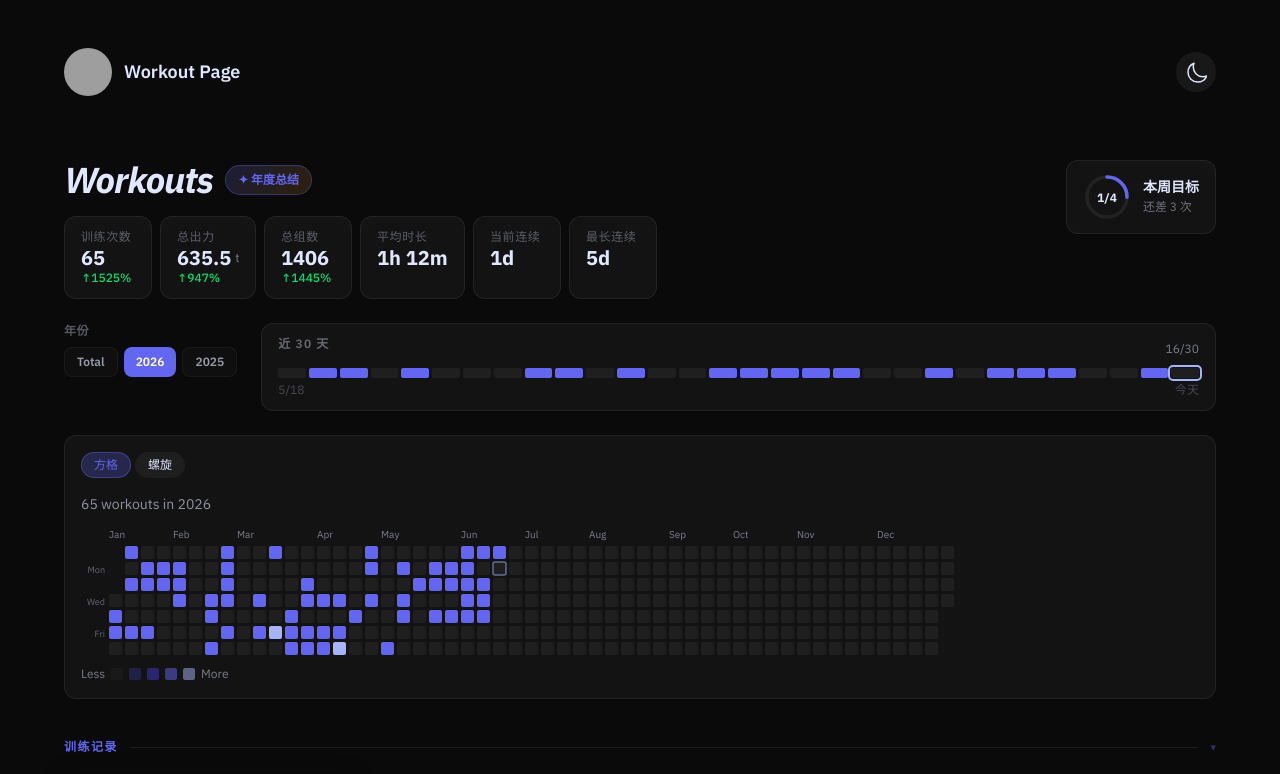
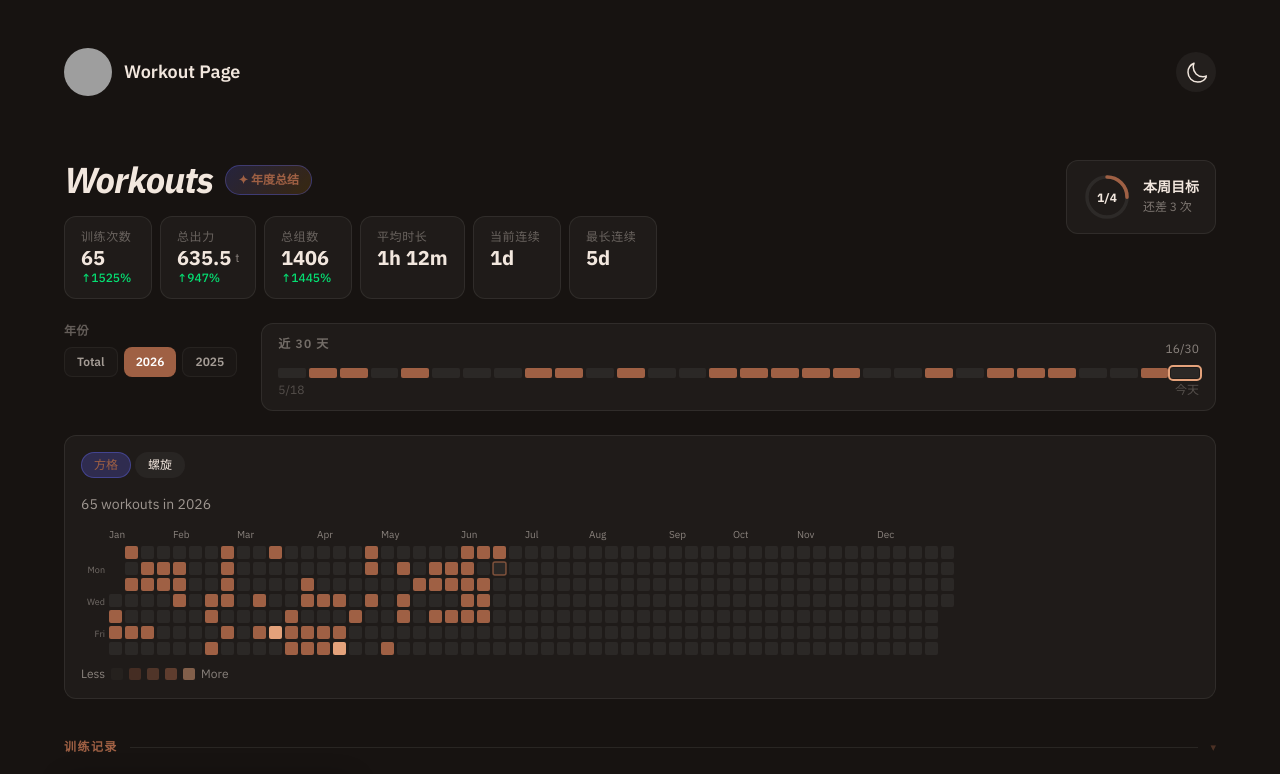
Before and after one commit to XmchxUp/workout_page, a React (Vite) app: page / in a window 1280 px wide. Shown: the top 774 px of the page. Built offline with nearby package versions, Linux system fonts and the light colour scheme; grey boxes are pictures that could not be loaded.

Commit message:
style: redefine workouts theme tokens

```diff
--- a/src/styles/index.css
+++ b/src/styles/index.css
@@ -6,237 +6,317 @@
 @import './mobile.css';
 
 /* ─── Workout page color system ─────────────────────────────────────────────
-   Indigo / violet palette — distinct identity from the running page's yellow.
+   Warm stone neutrals with a restrained terracotta accent.
    Dark default (base :root), then light overrides.
 ──────────────────────────────────────────────────────────────────────────── */
 :root {
   --font-sans: 'IBM Plex Sans', sans-serif;
   --font-mono: 'IBM Plex Mono', monospace;
 
-  /* Heatmap calendar levels — dark default */
-  --wc-empty:  rgba(255, 255, 255, 0.05);
-  --wc-l1:     #312e81;   /* indigo-900  */
-  --wc-l2:     #4338ca;   /* indigo-700  */
-  --wc-l3:     #6366f1;   /* indigo-500  */
-  --wc-l4:     #a5b4fc;   /* indigo-300  */
-  --wc-today:  rgba(165, 180, 252, 0.55);
-  --wc-hover:  rgba(165, 180, 252, 0.15);
+  --wo-accent-rgb: 199, 121, 82;
+  --wo-positive-rgb: 93, 124, 98;
+  --wo-negative-rgb: 168, 88, 76;
+  --wo-warning-rgb: 159, 117, 73;
+  --wo-shadow-rgb: 36, 20, 13;
 
-  /* Workout table — dark default */
-  --wt-border:    rgba(255, 255, 255, 0.07);
-  --wt-hover:     rgba(129, 140, 248, 0.07);
-  --wt-chip-bg:   rgba(129, 140, 248, 0.12);
-  --wt-detail-bg: rgba(0,   0,   0,   0.30);
-  --wt-icon:      rgba(255, 255, 255, 0.25);
-  --wt-pr-color:  #fcd34d;                    /* amber-300  */
-  --wt-pr-bg:     rgba(252, 211, 77,  0.14);
+  --wc-empty: rgba(255, 248, 242, 0.06);
+  --wc-l1: #6b3f2e;
+  --wc-l2: #82503a;
+  --wc-l3: #9f6044;
+  --wc-l4: #e4a27b;
+  --wc-today: rgba(var(--wo-accent-rgb), 0.55);
+  --wc-hover: rgba(var(--wo-accent-rgb), 0.16);
 
-  /* Workout surface cards — dark default */
-  --wo-card-bg:     rgba(255, 255, 255, 0.04);
-  --wo-card-border: rgba(255, 255, 255, 0.07);
-  --wo-card-hover:  rgba(255, 255, 255, 0.06);
-  --wo-section-line: rgba(255, 255, 255, 0.08);
+  --wt-border: rgba(255, 248, 242, 0.08);
+  --wt-hover: rgba(var(--wo-accent-rgb), 0.08);
+  --wt-chip-bg: rgba(var(--wo-accent-rgb), 0.12);
+  --wt-detail-bg: rgba(16, 10, 8, 0.28);
+  --wt-icon: rgba(242, 231, 222, 0.32);
+  --wt-pr-color: #e4a27b;
+  --wt-pr-bg: rgba(var(--wo-accent-rgb), 0.15);
 
-  /* Semantic chart colors — dark default */
-  --wo-chart-a:        #818cf8;   /* indigo-400  */
-  --wo-chart-b:        #2dd4bf;   /* teal-400    */
-  --wo-chart-c:        #f472b6;   /* pink-400    */
-  --wo-series-1:       #818cf8;   /* indigo-400  */
-  --wo-series-2:       #f472b6;   /* pink-400    */
-  --wo-series-3:       #fb923c;   /* orange-400  */
-  --wo-series-4:       #34d399;   /* emerald-400 */
-  --wo-series-5:       #38bdf8;   /* sky-400     */
-  --wo-series-6:       #c084fc;   /* purple-400  */
-  --wo-series-7:       #fbbf24;   /* amber-400   */
-  --wo-series-8:       #2dd4bf;   /* teal-400    */
-  --wo-positive:       #34d399;   /* emerald-400 */
-  --wo-positive-bg:    rgba(52, 211, 153, 0.12);
-  --wo-negative:       #f87171;   /* red-400     */
-  --wo-negative-bg:    rgba(248, 113, 113, 0.10);
-  --wo-warning:        #fbbf24;   /* amber-400   */
-  --wo-warning-bg:     rgba(251, 191, 36, 0.12);
-  --wo-fitness:        #60a5fa;   /* blue-400    */
-  --wo-fatigue:        #f87171;   /* red-400     */
-  --wo-form:           #34d399;   /* emerald-400 */
-  --wo-grid:           rgba(255, 255, 255, 0.08);
-  --wo-axis-text:      rgba(255, 255, 255, 0.30);
+  --wo-card-bg: rgba(255, 248, 242, 0.035);
+  --wo-card-border: rgba(255, 248, 242, 0.08);
+  --wo-card-hover: rgba(255, 248, 242, 0.055);
+  --wo-section-line: rgba(255, 248, 242, 0.08);
 
-  /* Base colors — dark default */
-  --color-brand: #6366f1;         /* indigo-500  */
-  --color-bg: #0a0a0a;
-  --color-tx: #e0e7ff;            /* indigo-100  */
-  --color-hr: rgba(255, 255, 255, 0.10);
-  --color-run-row-hover-background: rgba(255, 255, 255, 0.06);
+  --wo-chart-a: #c77952;
+  --wo-chart-b: #9f6044;
+  --wo-chart-c: #6b3f2e;
+  --wo-series-1: #e4a27b;
+  --wo-series-2: #c77952;
+  --wo-series-3: #b36d4b;
+  --wo-series-4: #9f6044;
+  --wo-series-5: #82503a;
+  --wo-series-6: #6b3f2e;
+  --wo-series-7: #5b372b;
+  --wo-series-8: #d9b6a1;
+  --wo-positive: rgb(var(--wo-positive-rgb));
+  --wo-positive-bg: rgba(var(--wo-positive-rgb), 0.14);
+  --wo-negative: rgb(var(--wo-negative-rgb));
+  --wo-negative-bg: rgba(var(--wo-negative-rgb), 0.14);
+  --wo-warning: rgb(var(--wo-warning-rgb));
+  --wo-warning-bg: rgba(var(--wo-warning-rgb), 0.14);
+  --wo-fitness: #c77952;
+  --wo-fatigue: rgb(var(--wo-negative-rgb));
+  --wo-form: rgb(var(--wo-positive-rgb));
+  --wo-grid: rgba(255, 248, 242, 0.08);
+  --wo-axis-text: rgba(242, 231, 222, 0.36);
+
+  --wo-accent-soft-bg: rgba(var(--wo-accent-rgb), 0.12);
+  --wo-accent-soft-bg-strong: rgba(var(--wo-accent-rgb), 0.2);
+  --wo-accent-soft-border: rgba(var(--wo-accent-rgb), 0.28);
+  --wo-accent-line-soft: rgba(var(--wo-accent-rgb), 0.4);
+  --wo-accent-line-strong: rgba(var(--wo-accent-rgb), 0.72);
+  --wo-accent-glow: 0 18px 40px rgba(var(--wo-shadow-rgb), 0.28);
+  --wo-card-shadow-hover: 0 12px 28px rgba(var(--wo-shadow-rgb), 0.24);
+  --wo-modal-shadow: 0 24px 60px rgba(var(--wo-shadow-rgb), 0.4);
+  --wo-popover-shadow: 0 10px 28px rgba(var(--wo-shadow-rgb), 0.22);
+  --wo-modal-backdrop: rgba(14, 10, 8, 0.82);
+  --wo-focus-ring: 0 0 0 3px rgba(var(--wo-accent-rgb), 0.18);
+
+  --color-brand: #c77952;
+  --color-bg: #171311;
+  --color-tx: #f2e7de;
+  --color-hr: rgba(255, 248, 242, 0.1);
+  --color-run-row-hover-background: rgba(255, 248, 242, 0.05);
+  --color-background: var(--wo-card-bg);
 }
 
 @media (prefers-color-scheme: light) {
   :root {
-    --wc-empty:  rgba(0, 0, 0, 0.06);
-    --wc-l1:     #e0e7ff;
-    --wc-l2:     #818cf8;
-    --wc-l3:     #4f46e5;
-    --wc-l4:     #3730a3;
-    --wc-today:  rgba(55, 48, 163, 0.45);
-    --wc-hover:  rgba(79, 70, 229, 0.12);
+    --wo-accent-rgb: 166, 95, 66;
+    --wo-positive-rgb: 93, 124, 98;
+    --wo-negative-rgb: 168, 88, 76;
+    --wo-warning-rgb: 159, 117, 73;
+    --wo-shadow-rgb: 95, 59, 38;
 
-    --wt-border:    rgba(0, 0, 0, 0.08);
-    --wt-hover:     rgba(99, 102, 241, 0.05);
-    --wt-chip-bg:   rgba(99, 102, 241, 0.09);
-    --wt-detail-bg: rgba(99, 102, 241, 0.04);
-    --wt-icon:      rgba(0, 0, 0, 0.28);
-    --wt-pr-color:  #92400e;
-    --wt-pr-bg:     rgba(146, 64, 14, 0.10);
+    --wc-empty: rgba(72, 41, 28, 0.08);
+    --wc-l1: #d9b6a1;
+    --wc-l2: #cf9d81;
+    --wc-l3: #c28663;
+    --wc-l4: #9d573b;
+    --wc-today: rgba(var(--wo-accent-rgb), 0.45);
+    --wc-hover: rgba(var(--wo-accent-rgb), 0.12);
 
-    --wo-card-bg:     rgba(255, 255, 255, 0.72);
-    --wo-card-border: rgba(0, 0, 0, 0.07);
-    --wo-card-hover:  rgba(0, 0, 0, 0.03);
-    --wo-section-line: rgba(0, 0, 0, 0.09);
+    --wt-border: rgba(72, 41, 28, 0.08);
+    --wt-hover: rgba(var(--wo-accent-rgb), 0.06);
+    --wt-chip-bg: rgba(var(--wo-accent-rgb), 0.1);
+    --wt-detail-bg: rgba(166, 95, 66, 0.05);
+    --wt-icon: rgba(61, 42, 32, 0.32);
+    --wt-pr-color: #9d573b;
+    --wt-pr-bg: rgba(var(--wo-accent-rgb), 0.12);
 
-    --wo-chart-a:        #4338ca;
-    --wo-chart-b:        #0d9488;
-    --wo-chart-c:        #db2777;
-    --wo-series-1:       #4338ca;
-    --wo-series-2:       #db2777;
-    --wo-series-3:       #c2410c;
-    --wo-series-4:       #059669;
-    --wo-series-5:       #0369a1;
-    --wo-series-6:       #7c3aed;
-    --wo-series-7:       #b45309;
-    --wo-series-8:       #0d9488;
-    --wo-positive:       #059669;
-    --wo-positive-bg:    rgba(5, 150, 105, 0.10);
-    --wo-negative:       #dc2626;
-    --wo-negative-bg:    rgba(220, 38, 38, 0.08);
-    --wo-warning:        #b45309;
-    --wo-warning-bg:     rgba(180, 83, 9, 0.10);
-    --wo-fitness:        #1d4ed8;
-    --wo-fatigue:        #dc2626;
-    --wo-form:           #059669;
-    --wo-grid:           rgba(0, 0, 0, 0.07);
-    --wo-axis-text:      rgba(0, 0, 0, 0.30);
+    --wo-card-bg: rgba(255, 255, 255, 0.58);
+    --wo-card-border: rgba(72, 41, 28, 0.08);
+    --wo-card-hover: rgba(255, 255, 255, 0.72);
+    --wo-section-line: rgba(72, 41, 28, 0.1);
 
-    --color-brand: #4338ca;
-    --color-bg: #f5f5f5;
-    --color-tx: #1e1b4b;
-    --color-hr: rgba(0, 0, 0, 0.10);
-    --color-run-row-hover-background: rgba(0, 0, 0, 0.04);
+    --wo-chart-a: #a65f42;
+    --wo-chart-b: #b47153;
+    --wo-chart-c: #cf9d81;
+    --wo-series-1: #9d573b;
+    --wo-series-2: #a65f42;
+    --wo-series-3: #b47153;
+    --wo-series-4: #c28663;
+    --wo-series-5: #cf9d81;
+    --wo-series-6: #d9b6a1;
+    --wo-series-7: #6e4b3c;
+    --wo-series-8: #ead7cb;
+    --wo-positive: rgb(var(--wo-positive-rgb));
+    --wo-positive-bg: rgba(var(--wo-positive-rgb), 0.14);
+    --wo-negative: rgb(var(--wo-negative-rgb));
+    --wo-negative-bg: rgba(var(--wo-negative-rgb), 0.14);
+    --wo-warning: rgb(var(--wo-warning-rgb));
+    --wo-warning-bg: rgba(var(--wo-warning-rgb), 0.14);
+    --wo-fitness: #a65f42;
+    --wo-fatigue: rgb(var(--wo-negative-rgb));
+    --wo-form: rgb(var(--wo-positive-rgb));
+    --wo-grid: rgba(72, 41, 28, 0.08);
+    --wo-axis-text: rgba(61, 42, 32, 0.42);
+
+    --wo-accent-soft-bg: rgba(var(--wo-accent-rgb), 0.12);
+    --wo-accent-soft-bg-strong: rgba(var(--wo-accent-rgb), 0.2);
+    --wo-accent-soft-border: rgba(var(--wo-accent-rgb), 0.28);
+    --wo-accent-line-soft: rgba(var(--wo-accent-rgb), 0.4);
+    --wo-accent-line-strong: rgba(var(--wo-accent-rgb), 0.72);
+    --wo-accent-glow: 0 18px 40px rgba(var(--wo-shadow-rgb), 0.18);
+    --wo-card-shadow-hover: 0 12px 28px rgba(var(--wo-shadow-rgb), 0.14);
+    --wo-modal-shadow: 0 24px 60px rgba(var(--wo-shadow-rgb), 0.18);
+    --wo-popover-shadow: 0 10px 28px rgba(var(--wo-shadow-rgb), 0.12);
+    --wo-modal-backdrop: rgba(61, 42, 32, 0.38);
+    --wo-focus-ring: 0 0 0 3px rgba(var(--wo-accent-rgb), 0.18);
+
+    --color-brand: #a65f42;
+    --color-bg: #f3ece4;
+    --color-tx: #3d2a20;
+    --color-hr: rgba(72, 41, 28, 0.1);
+    --color-run-row-hover-background: rgba(72, 41, 28, 0.04);
+    --color-background: var(--wo-card-bg);
   }
 }
 
 /* Manual override (higher priority than media query) */
 [data-theme='dark'] {
-  --wc-empty:  rgba(255, 255, 255, 0.05);
-  --wc-l1:     #312e81;
-  --wc-l2:     #4338ca;
-  --wc-l3:     #6366f1;
-  --wc-l4:     #a5b4fc;
-  --wc-today:  rgba(165, 180, 252, 0.55);
-  --wc-hover:  rgba(165, 180, 252, 0.15);
+  --wo-accent-rgb: 199, 121, 82;
+  --wo-positive-rgb: 93, 124, 98;
+  --wo-negative-rgb: 168, 88, 76;
+  --wo-warning-rgb: 159, 117, 73;
+  --wo-shadow-rgb: 36, 20, 13;
 
-  --wt-border:    rgba(255, 255, 255, 0.07);
-  --wt-hover:     rgba(129, 140, 248, 0.07);
-  --wt-chip-bg:   rgba(129, 140, 248, 0.12);
-  --wt-detail-bg: rgba(0, 0, 0, 0.30);
-  --wt-icon:      rgba(255, 255, 255, 0.25);
-  --wt-pr-color:  #fcd34d;
-  --wt-pr-bg:     rgba(252, 211, 77, 0.14);
+  --wc-empty: rgba(255, 248, 242, 0.06);
+  --wc-l1: #6b3f2e;
+  --wc-l2: #82503a;
+  --wc-l3: #9f6044;
+  --wc-l4: #e4a27b;
+  --wc-today: rgba(var(--wo-accent-rgb), 0.55);
+  --wc-hover: rgba(var(--wo-accent-rgb), 0.16);
 
-  --wo-card-bg:     rgba(255, 255, 255, 0.04);
-  --wo-card-border: rgba(255, 255, 255, 0.07);
-  --wo-card-hover:  rgba(255, 255, 255, 0.06);
-  --wo-section-line: rgba(255, 255, 255, 0.08);
+  --wt-border: rgba(255, 248, 242, 0.08);
+  --wt-hover: rgba(var(--wo-accent-rgb), 0.08);
+  --wt-chip-bg: rgba(var(--wo-accent-rgb), 0.12);
+  --wt-detail-bg: rgba(16, 10, 8, 0.28);
+  --wt-icon: rgba(242, 231, 222, 0.32);
+  --wt-pr-color: #e4a27b;
+  --wt-pr-bg: rgba(var(--wo-accent-rgb), 0.15);
 
-  --wo-chart-a:        #818cf8;
-  --wo-chart-b:        #2dd4bf;
-  --wo-chart-c:        #f472b6;
-  --wo-series-1:       #818cf8;
-  --wo-series-2:       #f472b6;
-  --wo-series-3:       #fb923c;
-  --wo-series-4:       #34d399;
-  --wo-series-5:       #38bdf8;
-  --wo-series-6:       #c084fc;
-  --wo-series-7:       #fbbf24;
-  --wo-series-8:       #2dd4bf;
-  --wo-positive:       #34d399;
-  --wo-positive-bg:    rgba(52, 211, 153, 0.12);
-  --wo-negative:       #f87171;
-  --wo-negative-bg:    rgba(248, 113, 113, 0.10);
-  --wo-warning:        #fbbf24;
-  --wo-warning-bg:     rgba(251, 191, 36, 0.12);
-  --wo-fitness:        #60a5fa;
-  --wo-fatigue:        #f87171;
-  --wo-form:           #34d399;
-  --wo-grid:           rgba(255, 255, 255, 0.08);
-  --wo-axis-text:      rgba(255, 255, 255, 0.30);
+  --wo-card-bg: rgba(255, 248, 242, 0.035);
+  --wo-card-border: rgba(255, 248, 242, 0.08);
+  --wo-card-hover: rgba(255, 248, 242, 0.055);
+  --wo-section-line: rgba(255, 248, 242, 0.08);
 
-  --color-brand: #6366f1;
-  --color-bg: #0a0a0a;
-  --color-tx: #e0e7ff;
-  --color-hr: rgba(255, 255, 255, 0.10);
-  --color-run-row-hover-background: rgba(255, 255, 255, 0.06);
+  --wo-chart-a: #c77952;
+  --wo-chart-b: #9f6044;
+  --wo-chart-c: #6b3f2e;
+  --wo-series-1: #e4a27b;
+  --wo-series-2: #c77952;
+  --wo-series-3: #b36d4b;
+  --wo-series-4: #9f6044;
+  --wo-series-5: #82503a;
+  --wo-series-6: #6b3f2e;
+  --wo-series-7: #5b372b;
+  --wo-series-8: #d9b6a1;
+  --wo-positive: rgb(var(--wo-positive-rgb));
+  --wo-positive-bg: rgba(var(--wo-positive-rgb), 0.14);
+  --wo-negative: rgb(var(--wo-negative-rgb));
+  --wo-negative-bg: rgba(var(--wo-negative-rgb), 0.14);
+  --wo-warning: rgb(var(--wo-warning-rgb));
+  --wo-warning-bg: rgba(var(--wo-warning-rgb), 0.14);
+  --wo-fitness: #c77952;
+  --wo-fatigue: rgb(var(--wo-negative-rgb));
+  --wo-form: rgb(var(--wo-positive-rgb));
+  --wo-grid: rgba(255, 248, 242, 0.08);
+  --wo-axis-text: rgba(242, 231, 222, 0.36);
+
+  --wo-accent-soft-bg: rgba(var(--wo-accent-rgb), 0.12);
+  --wo-accent-soft-bg-strong: rgba(var(--wo-accent-rgb), 0.2);
+  --wo-accent-soft-border: rgba(var(--wo-accent-rgb), 0.28);
+  --wo-accent-line-soft: rgba(var(--wo-accent-rgb), 0.4);
+  --wo-accent-line-strong: rgba(var(--wo-accent-rgb), 0.72);
+  --wo-accent-glow: 0 18px 40px rgba(var(--wo-shadow-rgb), 0.28);
+  --wo-card-shadow-hover: 0 12px 28px rgba(var(--wo-shadow-rgb), 0.24);
+  --wo-modal-shadow: 0 24px 60px rgba(var(--wo-shadow-rgb), 0.4);
+  --wo-popover-shadow: 0 10px 28px rgba(var(--wo-shadow-rgb), 0.22);
+  --wo-modal-backdrop: rgba(14, 10, 8, 0.82);
+  --wo-focus-ring: 0 0 0 3px rgba(var(--wo-accent-rgb), 0.18);
+
+  --color-brand: #c77952;
+  --color-bg: #171311;
+  --color-tx: #f2e7de;
+  --color-hr: rgba(255, 248, 242, 0.1);
+  --color-run-row-hover-background: rgba(255, 248, 242, 0.05);
+  --color-background: var(--wo-card-bg);
 }
 
 [data-theme='light'] {
-  --wc-empty:  rgba(0, 0, 0, 0.06);
-  --wc-l1:     #e0e7ff;
-  --wc-l2:     #818cf8;
-  --wc-l3:     #4f46e5;
-  --wc-l4:     #3730a3;
-  --wc-today:  rgba(55, 48, 163, 0.45);
-  --wc-hover:  rgba(79, 70, 229, 0.12);
+  --wo-accent-rgb: 166, 95, 66;
+  --wo-positive-rgb: 93, 124, 98;
+  --wo-negative-rgb: 168, 88, 76;
+  --wo-warning-rgb: 159, 117, 73;
+  --wo-shadow-rgb: 95, 59, 38;
 
-  --wt-border:    rgba(0, 0, 0, 0.08);
-  --wt-hover:     rgba(99, 102, 241, 0.05);
-  --wt-chip-bg:   rgba(99, 102, 241, 0.09);
-  --wt-detail-bg: rgba(99, 102, 241, 0.04);
-  --wt-icon:      rgba(0, 0, 0, 0.28);
-  --wt-pr-color:  #92400e;
-  --wt-pr-bg:     rgba(146, 64, 14, 0.10);
+  --wc-empty: rgba(72, 41, 28, 0.08);
+  --wc-l1: #d9b6a1;
+  --wc-l2: #cf9d81;
+  --wc-l3: #c28663;
+  --wc-l4: #9d573b;
+  --wc-today: rgba(var(--wo-accent-rgb), 0.45);
+  --wc-hover: rgba(var(--wo-accent-rgb), 0.12);
 
-  --wo-card-bg:     rgba(255, 255, 255, 0.72);
-  --wo-card-border: rgba(0, 0, 0, 0.07);
-  --wo-card-hover:  rgba(0, 0, 0, 0.03);
-  --wo-section-line: rgba(0, 0, 0, 0.09);
+  --wt-border: rgba(72, 41, 28, 0.08);
+  --wt-hover: rgba(var(--wo-accent-rgb), 0.06);
+  --wt-chip-bg: rgba(var(--wo-accent-rgb), 0.1);
+  --wt-detail-bg: rgba(166, 95, 66, 0.05);
+  --wt-icon: rgba(61, 42, 32, 0.32);
+  --wt-pr-color: #9d573b;
+  --wt-pr-bg: rgba(var(--wo-accent-rgb), 0.12);
 
-  --wo-chart-a:        #4338ca;
-  --wo-chart-b:        #0d9488;
-  --wo-chart-c:        #db2777;
-  --wo-series-1:       #4338ca;
-  --wo-series-2:       #db2777;
-  --wo-series-3:       #c2410c;
-  --wo-series-4:       #059669;
-  --wo-series-5:       #0369a1;
-  --wo-series-6:       #7c3aed;
-  --wo-series-7:       #b45309;
-  --wo-series-8:       #0d9488;
-  --wo-positive:       #059669;
-  --wo-positive-bg:    rgba(5, 150, 105, 0.10);
-  --wo-negative:       #dc2626;
-  --wo-negative-bg:    rgba(220, 38, 38, 0.08);
-  --wo-warning:        #b45309;
-  --wo-warning-bg:     rgba(180, 83, 9, 0.10);
-  --wo-fitness:        #1d4ed8;
-  --wo-fatigue:        #dc2626;
-  --wo-form:           #059669;
-  --wo-grid:           rgba(0, 0, 0, 0.07);
-  --wo-axis-text:      rgba(0, 0, 0, 0.30);
+  --wo-card-bg: rgba(255, 255, 255, 0.58);
+  --wo-card-border: rgba(72, 41, 28, 0.08);
+  --wo-card-hover: rgba(255, 255, 255, 0.72);
+  --wo-section-line: rgba(72, 41, 28, 0.1);
 
-  --color-brand: #4338ca;
-  --color-bg: #f5f5f5;
-  --color-tx: #1e1b4b;
-  --color-hr: rgba(0, 0, 0, 0.10);
-  --color-run-row-hover-background: rgba(0, 0, 0, 0.04);
+  --wo-chart-a: #a65f42;
+  --wo-chart-b: #b47153;
+  --wo-chart-c: #cf9d81;
+  --wo-series-1: #9d573b;
+  --wo-series-2: #a65f42;
+  --wo-series-3: #b47153;
+  --wo-series-4: #c28663;
+  --wo-series-5: #cf9d81;
+  --wo-series-6: #d9b6a1;
+  --wo-series-7: #6e4b3c;
+  --wo-series-8: #ead7cb;
+  --wo-positive: rgb(var(--wo-positive-rgb));
+  --wo-positive-bg: rgba(var(--wo-positive-rgb), 0.14);
+  --wo-negative: rgb(var(--wo-negative-rgb));
+  --wo-negative-bg: rgba(var(--wo-negative-rgb), 0.14);
+  --wo-warning: rgb(var(--wo-warning-rgb));
+  --wo-warning-bg: rgba(var(--wo-warning-rgb), 0.14);
+  --wo-fitness: #a65f42;
+  --wo-fatigue: rgb(var(--wo-negative-rgb));
+  --wo-form: rgb(var(--wo-positive-rgb));
+  --wo-grid: rgba(72, 41, 28, 0.08);
+  --wo-axis-text: rgba(61, 42, 32, 0.42);
+
+  --wo-accent-soft-bg: rgba(var(--wo-accent-rgb), 0.12);
+  --wo-accent-soft-bg-strong: rgba(var(--wo-accent-rgb), 0.2);
+  --wo-accent-soft-border: rgba(var(--wo-accent-rgb), 0.28);
+  --wo-accent-line-soft: rgba(var(--wo-accent-rgb), 0.4);
+  --wo-accent-line-strong: rgba(var(--wo-accent-rgb), 0.72);
+  --wo-accent-glow: 0 18px 40px rgba(var(--wo-shadow-rgb), 0.18);
+  --wo-card-shadow-hover: 0 12px 28px rgba(var(--wo-shadow-rgb), 0.14);
+  --wo-modal-shadow: 0 24px 60px rgba(var(--wo-shadow-rgb), 0.18);
+  --wo-popover-shadow: 0 10px 28px rgba(var(--wo-shadow-rgb), 0.12);
+  --wo-modal-backdrop: rgba(61, 42, 32, 0.38);
+  --wo-focus-ring: 0 0 0 3px rgba(var(--wo-accent-rgb), 0.18);
+
+  --color-brand: #a65f42;
+  --color-bg: #f3ece4;
+  --color-tx: #3d2a20;
+  --color-hr: rgba(72, 41, 28, 0.1);
+  --color-run-row-hover-background: rgba(72, 41, 28, 0.04);
+  --color-background: var(--wo-card-bg);
 }
 
 @layer base {
+  html {
+    scroll-behavior: smooth;
+  }
+
   html,
   body {
     background-color: var(--color-bg);
     color: var(--color-tx);
     transition:
-      background-color 0.1s ease,
-      color 0.1s ease;
+      background-color 0.2s ease,
+      color 0.2s ease;
     font-family: var(--font-sans);
+  }
+
+  :focus-visible {
+    outline: none;
+    box-shadow: var(--wo-focus-ring);
   }
 }
 
```
